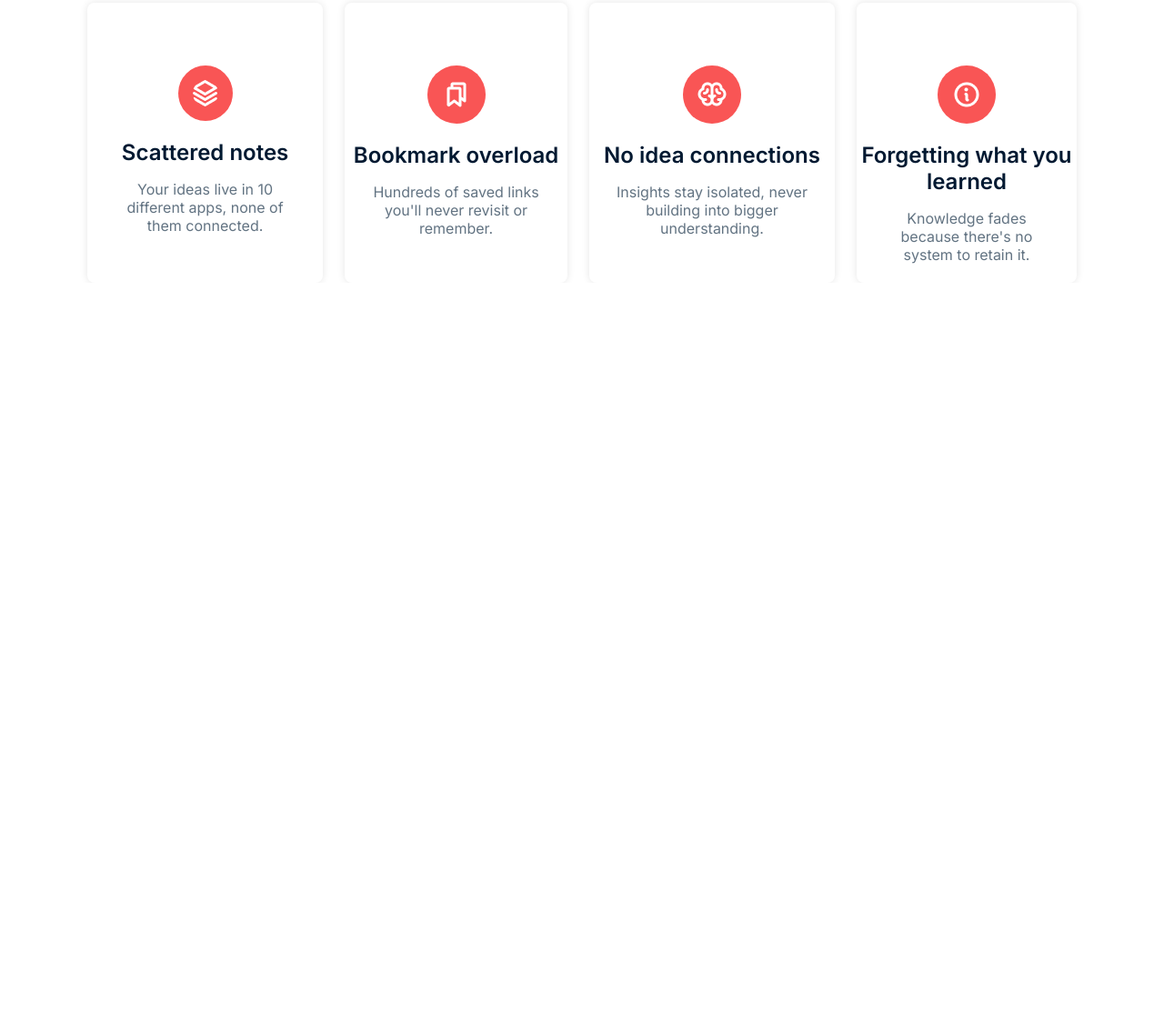
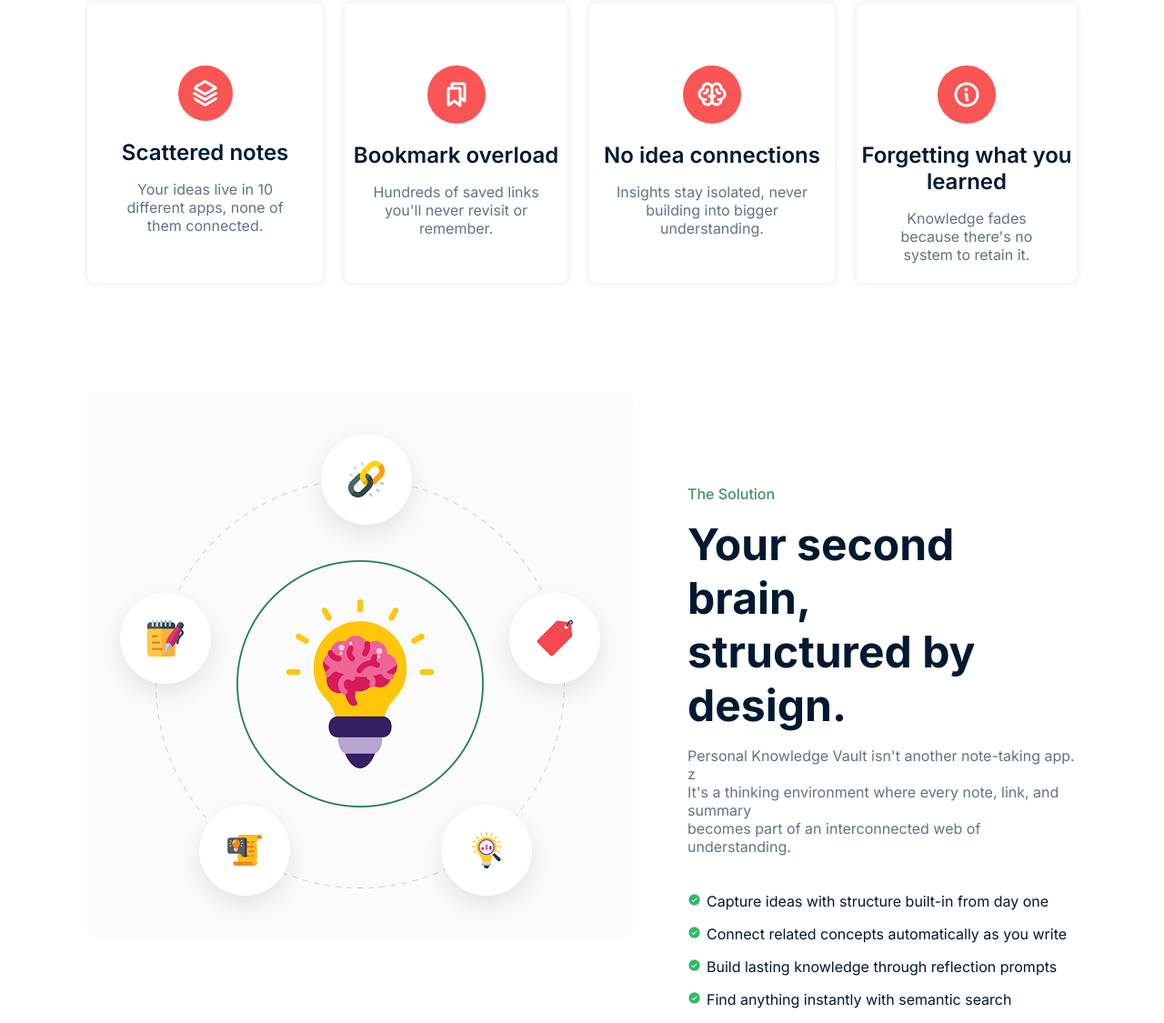
Before and after one commit to farhan-al-shahrier-siam/B13-A01-Knowledge-Vault, a plain HTML site: page index.html in a window 1280 px wide. Shown: the part 906-2031 px from the top of the page at 91% size. Before the commit the page ends 1217 px from the top, so only its background shows below. Drawn offline with Linux system fonts and the light colour scheme.

Commit message:
Brain section is completed here as per the figma desgn

```diff
--- a/index.html
+++ b/index.html
@@ -79,5 +79,25 @@
         </section>
     </section>
 
+    <section id="brain">
+        <section class="brain-container">
+            <div class="knowledge-image">
+                <img src="./assets/knowledge.png" alt="">
+            </div>
+
+            <div class="brain-content">
+                <p class="brain-subtittle">The Solution</p>
+                <h2>Your second brain,<br>structured by design.</h2>
+                <p>Personal Knowledge Vault isn't another note-taking app. z<br>It's a thinking environment where every note, link, and summary<br>becomes part of an interconnected web of understanding.</p>
+                <ul>
+                    <li><img src="./assets/CheckCircle.png" alt="">Capture ideas with structure built-in from day one</li>
+                    <li><img src="./assets/CheckCircle.png" alt="">Connect related concepts automatically as you write</li>
+                    <li><img src="./assets/CheckCircle.png" alt="">Build lasting knowledge through reflection prompts</li>
+                    <li><img src="./assets/CheckCircle.png" alt="">Find anything instantly with semantic search</li>
+                </ul>
+            </div>
+        </section>
+    </section>
+
 </body>
 </html>
--- a/styles/styles.css
+++ b/styles/styles.css
@@ -165,3 +165,57 @@
     padding: 0 24px;
     margin-bottom: 21px;
 }
+
+#brain{
+    margin-top: 120px;
+}
+
+#brain .brain-container{
+    width: 85%;
+    max-width: 1360px;
+    margin: 0 auto;
+    display: flex;
+    gap: 60px;
+}
+
+.brain-container .brain-content{
+    margin-top: 102px;
+}
+
+.brain-content .brain-subtittle{
+    color: #469165;
+    font-size: 16px;
+    line-height: 20px;
+    font-weight: 500;
+    margin-bottom: 16px;
+}
+
+.brain-content h2{
+    color: #001931;
+    font-size: 48px;
+    margin-bottom: 16px;
+}
+
+.brain-content p{
+    color: #627382;
+    font-size: 16px;
+    line-height: 20px;
+    margin-bottom: 40px;
+}
+
+.brain-content ul{
+    list-style: none;
+    color: #001931;
+    line-height: 20px;
+    font-size: 16px;
+}
+
+.brain-content ul li{
+    margin-bottom: 16px;
+}
+
+.brain-content ul li img{
+    height: 15px;
+    width: 15px;
+    margin-right: 6px;
+}
```
Also changed, not shown: 1 other file.
